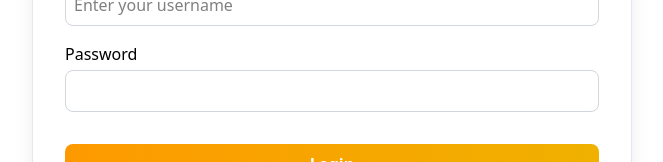
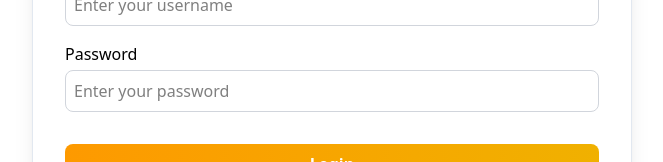
Before and after one commit to HasalKenula/WorkSure-frontend, a React (Vite) app: page /auth/login in a window 1280 px wide. Shown: the part 340-502 px from the top of the page, without its empty margins (308-971 px from the left). Built offline with nearby package versions, Linux system fonts and the light colour scheme.

Commit message:
modified

```diff
--- a/src/pages/auth/Login.jsx
+++ b/src/pages/auth/Login.jsx
@@ -59,7 +59,7 @@ function Login() {
                     </div>
                     <div className="mb-4">
                         <label className="block mb-1">Password</label>
-                        <input type="password" onChange={function (event) {
+                        <input type="password" placeholder="Enter your password" onChange={function (event) {
                             setPassword(event.target.value);
                             setError("");
                         }}
```
